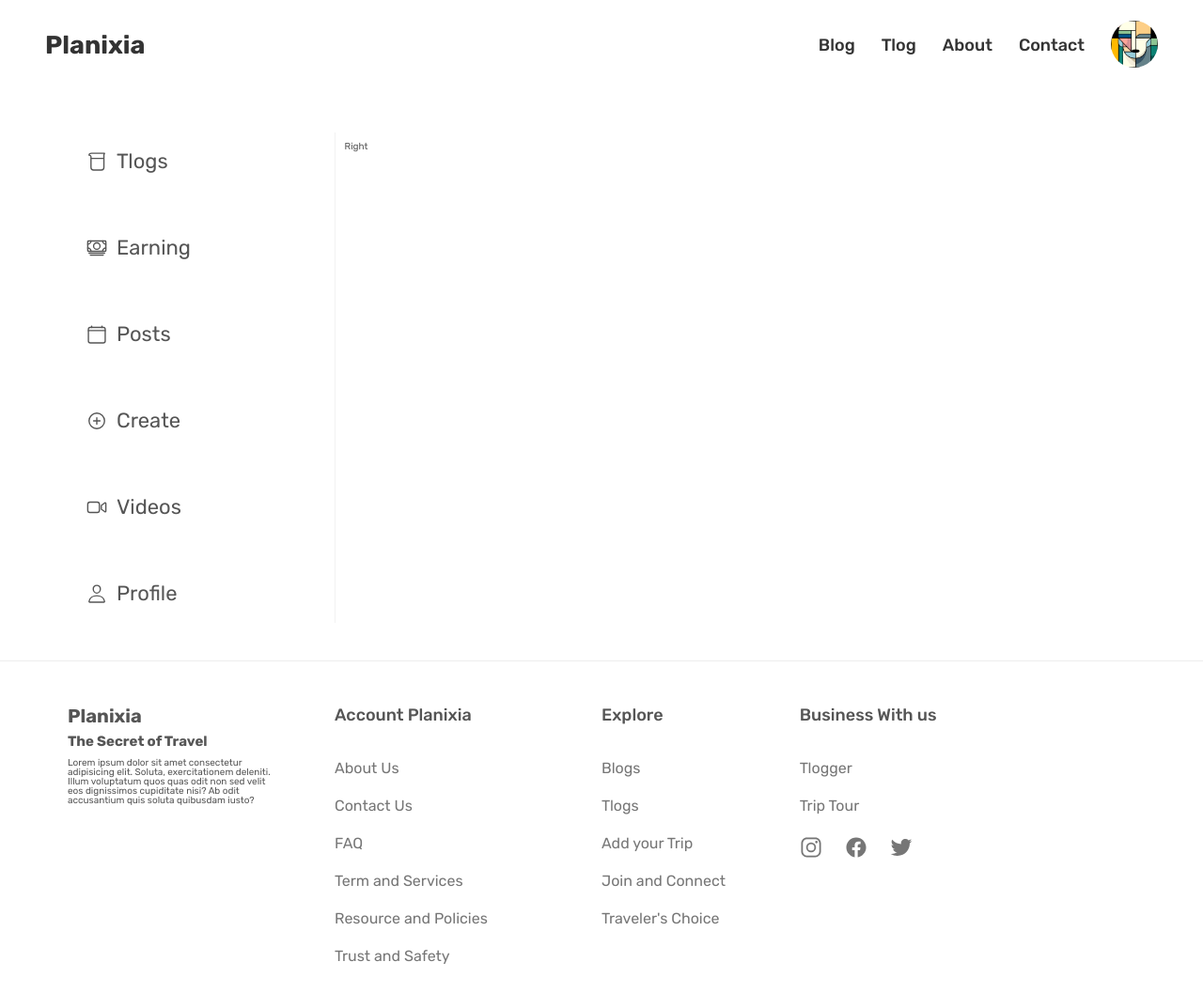
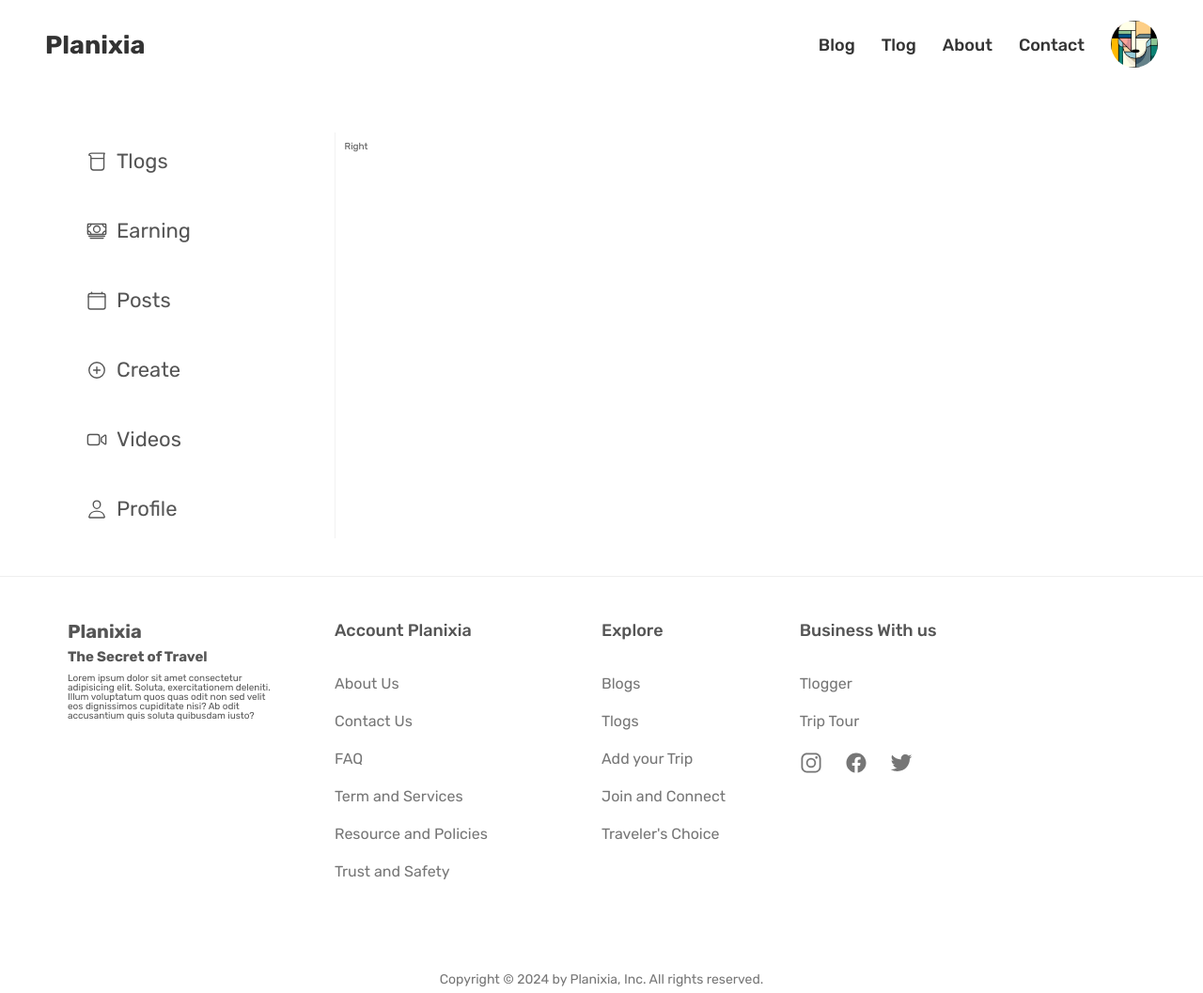
Before and after one commit to travelplanner1922/planixia, a plain HTML site: page dashboard.html in a window 1280 px wide. Shown: the top 1057 px of the page at 94% size. Drawn offline with nearby package versions, Linux system fonts and the light colour scheme; some packages are replaced by stand-ins of ours; a script that the page names is missing.

Commit message:
Update style.css

```diff
--- a/css/style.css
+++ b/css/style.css
@@ -872,7 +872,7 @@
   display: flex;
   list-style: none;
   flex-direction: column;
-  gap: 50px;
+  gap: 32px;
   font-size: 1.8rem;
 }
 
```
